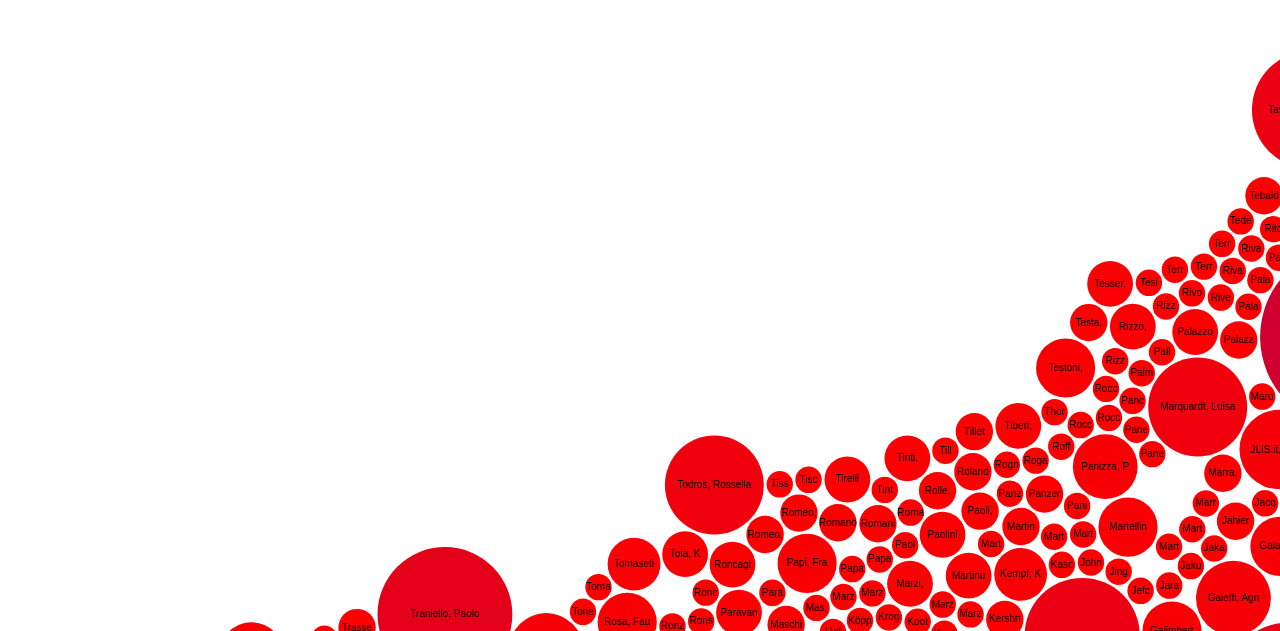
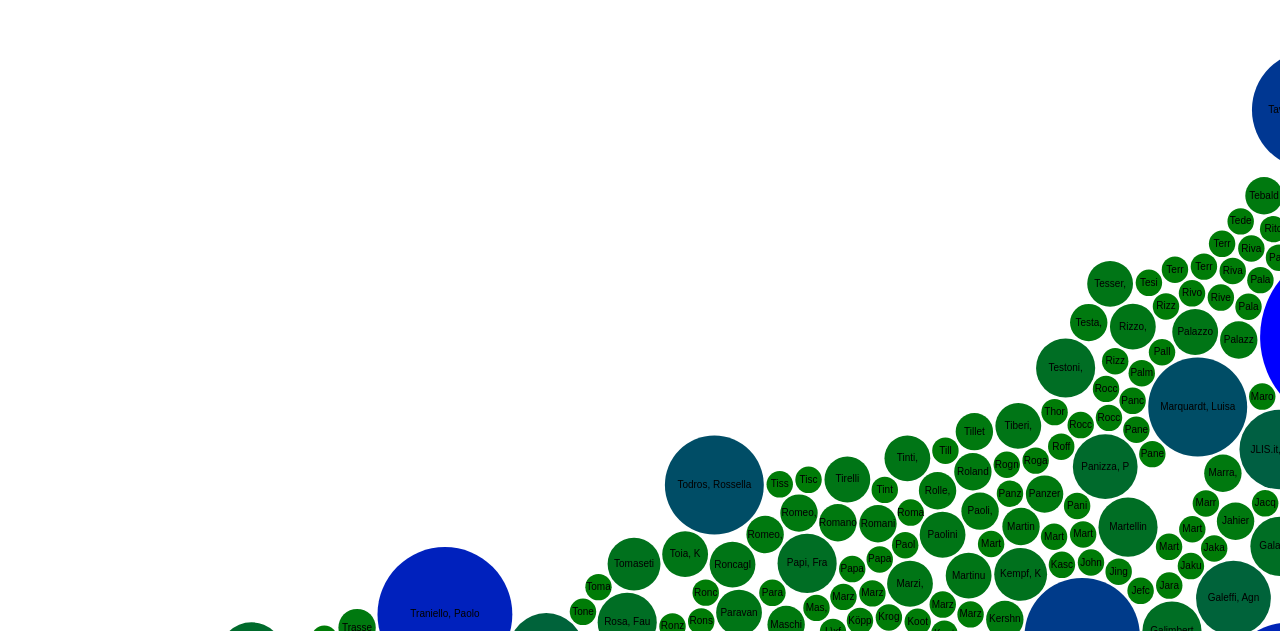
Before and after one commit to Aubreymcfato/playground, a plain HTML site: page autoribiblio.html in a window 1280 px wide. Shown: the part 169-800 px from the top of the page. Drawn offline with nearby package versions, Linux system fonts and the light colour scheme.

Commit message:
Update autoribiblio.html

```diff
--- a/autoribiblio.html
+++ b/autoribiblio.html
@@ -15,8 +15,8 @@ var diameter = 2960,
     format = d3.format(",d"),
     color = d3.scale
               .linear()
-              .domain([0, 255]) //definisci il range su cui colorare, togli questa riga se vuoi farlo da 0 a valore max
-              .range(['red','blue']);
+              .domain([0, 35]) //definisci il range su cui colorare, togli questa riga se vuoi farlo da 0 a valore max
+              .range(['green','blue']);
               //.range(['#f7fbff','#08306b']);
 
 var bubble = d3.layout.pack()
```
